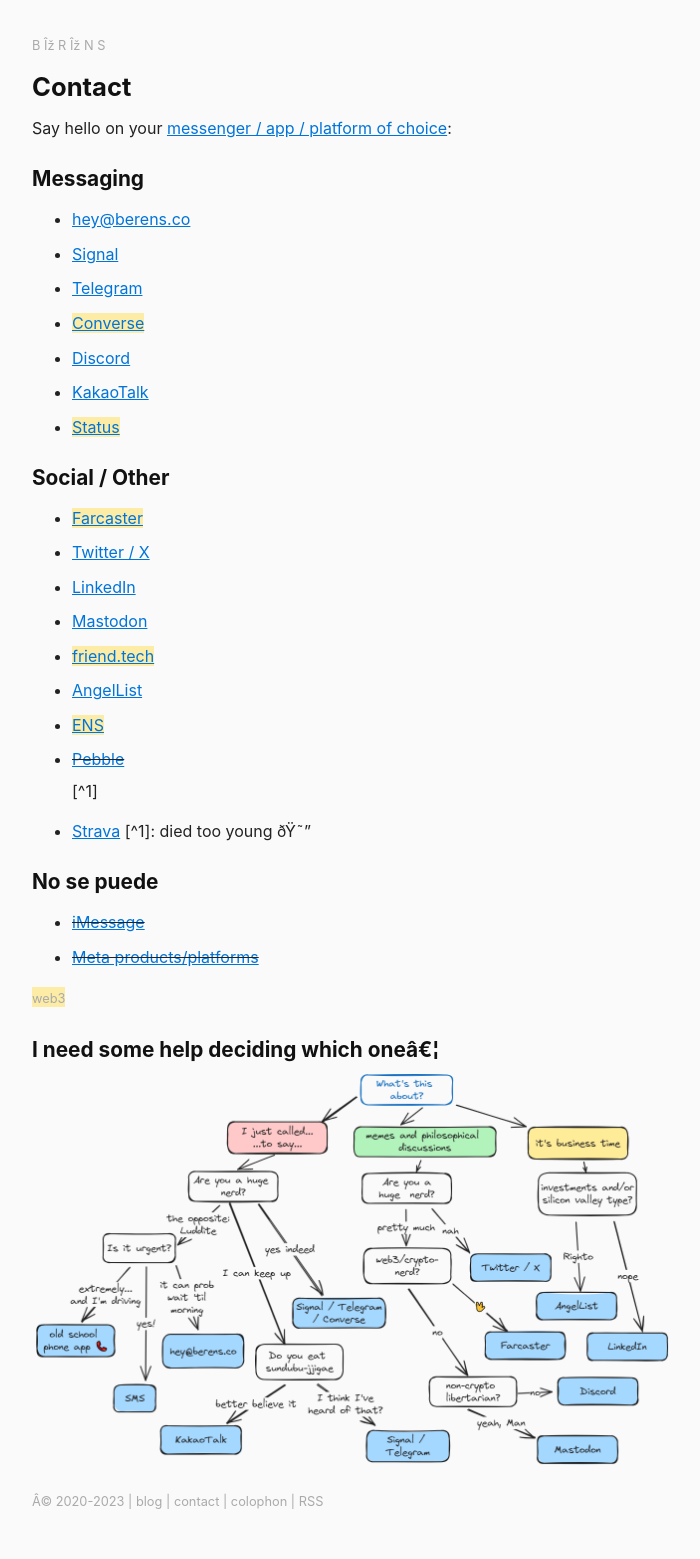
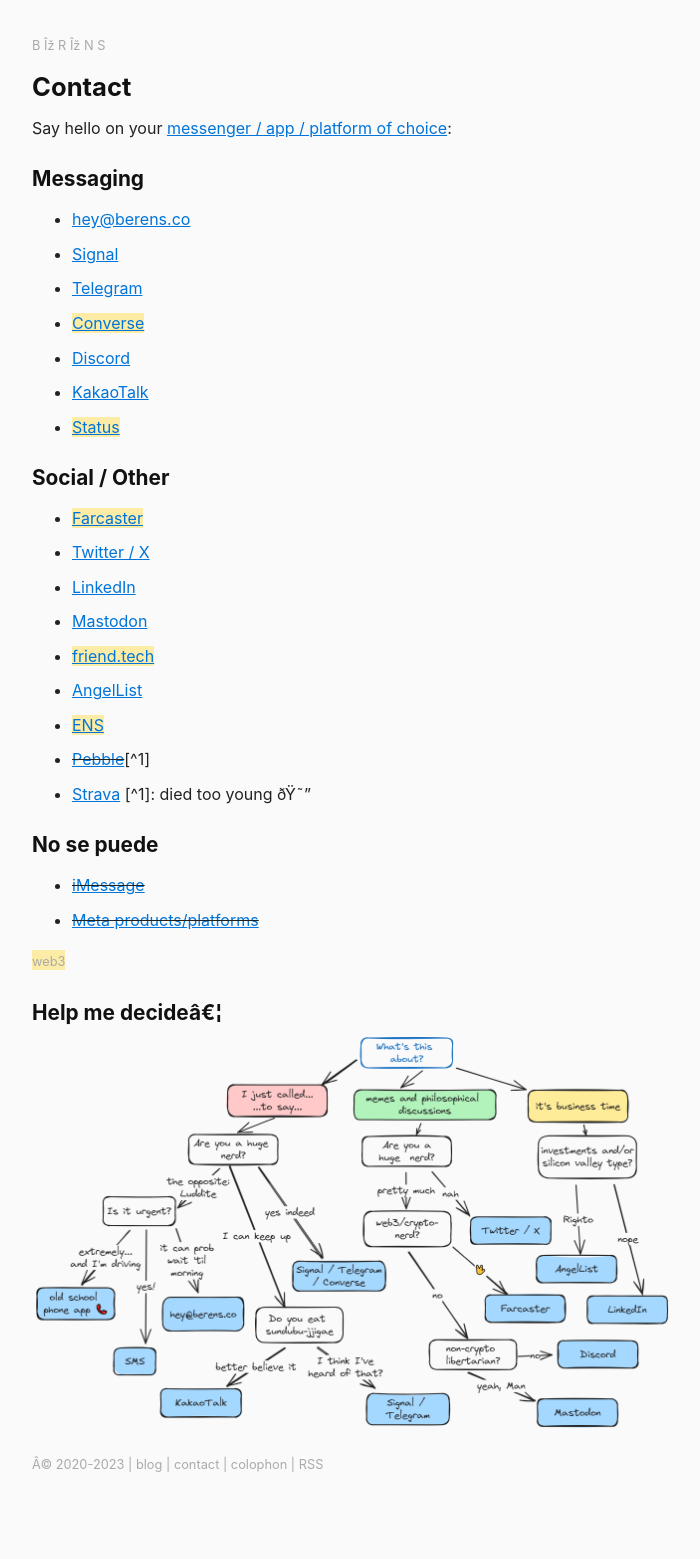
Before and after one commit to berensp/berensp.github.io, a Jekyll site: the page built from pages/contact.md, in a window 1280 px wide. Shown: the whole page, without its empty margins (288-988 px from the left). Built offline with Jekyll 4.4.1, drawn with Linux system fonts in a browser that asks for light colours; a script that is not in the unit is left out; after the commit the page ends 1522 px from its top, so only the background shows below that.

Commit message:
Update contact.md

```diff
--- a/pages/contact.md
+++ b/pages/contact.md
@@ -24,7 +24,7 @@
 - <mark><a href="https://friend.tech/berensp" target="_blank">friend.tech</a></mark>
 - <a href="https://angel.co/berens" target="_blank">AngelList</a>
 - <mark><a href="https://rainbow.me/berensp.eth" target="_blank">ENS</a></mark>
-- <strike><a href="https://pebble.is/pmb" target="_blank">Pebble</a></strike>[^1]
+- ~~<a href="https://pebble.is/pmb" target="_blank">Pebble</a>~~[^1]
 - <a href="https://www.strava.com/athletes/berenzino" target="_blank">Strava</a>
 [^1]: died too young 😔
 
@@ -34,5 +34,5 @@
 
 <mark><span class="muted small">web3</span></mark>
 
-## I need some help deciding which one...
+## Help me decide...
 [![comms decision tree](/assets/images/comms.png)](/assets/images/comms.png)
```
